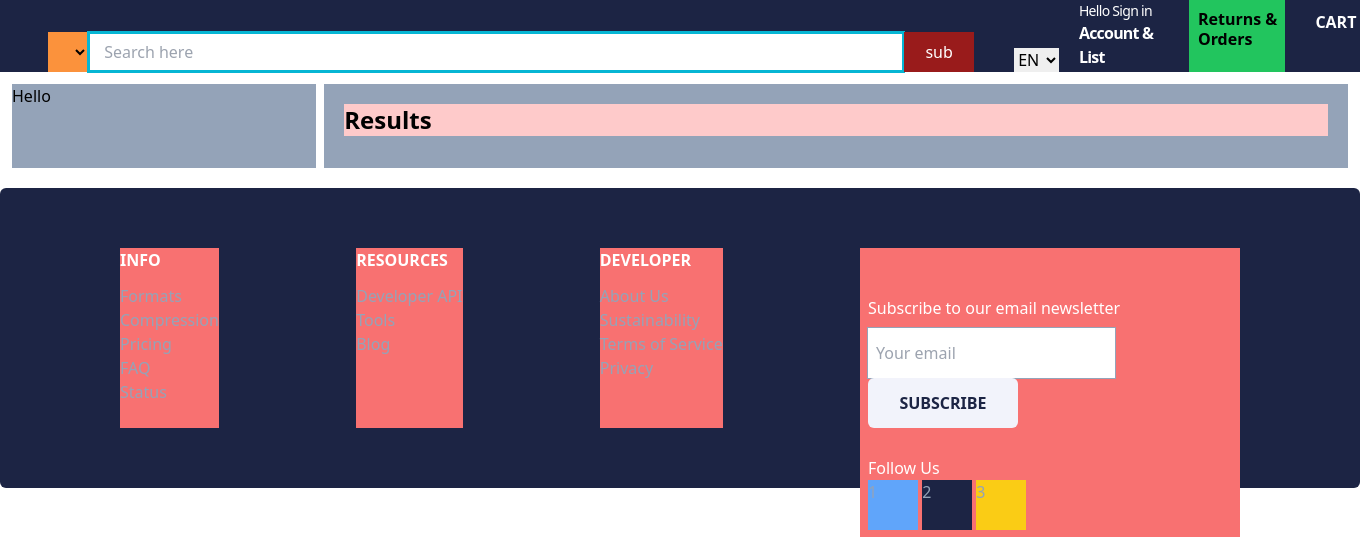
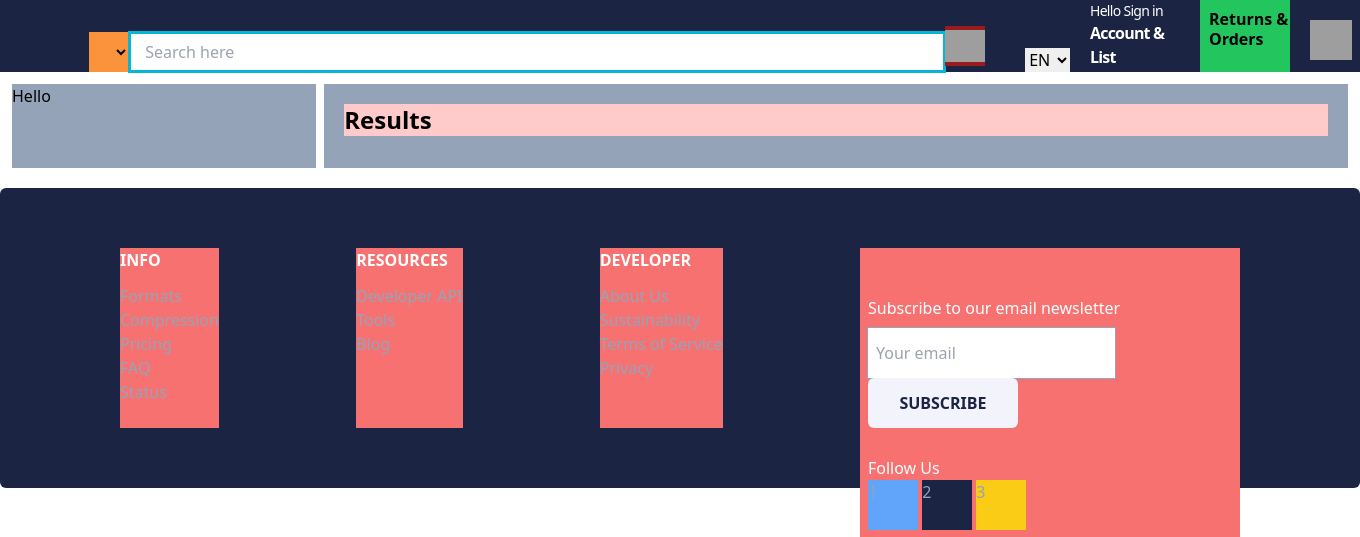
Before and after one commit to CoDedArch/Shopin-Backend, a Django app: template templates/products/products.html in a window 1360 px wide. Shown: the top 537 px of the page. Run offline with Django 4.2, Linux system fonts and the light colour scheme; the template is opened without the code that fills it, so the values that code supplies are empty; style sheets or scripts are compiled from the project's sources; grey boxes are pictures that could not be loaded.

Commit message:
add icons and display images

```diff
--- a/templates/base/base.html
+++ b/templates/base/base.html
@@ -31,7 +31,9 @@
                 </form>
             </div>
             <div id="hold-search-btn">
-                <button class="bg-red-800 h-[40px] w-[70px] text-white">sub</button>
+                <button class="bg-red-800 h-[40px] w-[40px] text-white">
+                    <img src="{%static 'search.svg'%}" alt="" class="h-8">
+                </button>
             </div>
         </div>
         <div class="bg-black-500 xl:w-[39rem] w-[6rem] md:w-[29rem] h-[4.5em] sm:w-[10em] flex xl:space-x-[20px] items-stretch"
@@ -53,8 +55,8 @@
             </div>
             <div class="bg-green-500 pt-[9px] min-w-[90px] max-w-[100px] pl-[9px] xl:basis-1/4 hover:outline hover:outline-white hover:outline-1 hover:underline">
                 <p class="font-bold lg:leading-tight">Returns & Orders</p></div>
-            <div class="bg-inherit max-w-[100px] min-w-[50px] xl:basis-[20px] p-[10px]">
-                <p class="font-bold text-white text-center uppercase">Cart</p>
+            <div class="bg-inherit max-w-[100px] min-w-[50px] xl:basis-[20px] pr-2 pt-5">
+                <img src="{%static 'shopingcart.png'%}" alt="cart" class="h-10" >
             </div>
         </div>
     </header>
--- a/templates/products/products.html
+++ b/templates/products/products.html
@@ -1,4 +1,5 @@
 {%extends "base/base.html"%}
+{%load static%}
 {%block logo%} <span class=" font-bold text-2xl text-green-500">{{shop}} </span> {%endblock%}
 {%block content%}
 <section class="flex flex-row lg:mx-3 space-x-2">
@@ -8,8 +9,11 @@
         <!-- product section -->
         <section class="mt-3">
             {%for product in products%}
+
                 <div class="bg-slate-600 p-3 mb-3 h-[17em] flex flex-row space-x-2">
-                    <div class="bg-pink-200 min-w-[260px] max-w-[300px]">{{product.image}}</div>
+                    <div class="bg-pink-200 min-w-[260px] max-w-[300px]">
+                        <img src="{{product.image.url}}" alt="product">
+                    </div>
                     <div class="bg-white basis-[49em] p-2 flex flex-col">
                         <div class="bg-blue-400">
                             {%if product.issponsored%}
@@ -32,7 +36,10 @@
                         </div>
                         <div class="flex bg-slate-400 items-end h-[100px]">
                             <div class="inline-block">ships to <span class="text-2xl">{{product.destination}}</span></div>
-                            <div class="inline-block ml-[450px]"><button class="transition bg-orange-500 hover:opacity-80 h-[40px] w-[10em] ml-[20px] text-white rounded-xl font-bold">Add to cart</button></div>
+                            <div class="inline-block ml-[450px]"><button class="transition bg-orange-500 hover:opacity-80 h-[50px] w-[10em] ml-[20px] text-white rounded-xl font-bold flex p-1">
+                                 <div class="inline-block"><img src="{%static 'addcart.png'%}" alt="" class="h-12"></div> <div class="inline-block text-xs w-[90px] h-10 p-3">Add to cart</div>
+                            </button>
+                        </div>
                         </div>
                         <p></p>
                     </div>
```
